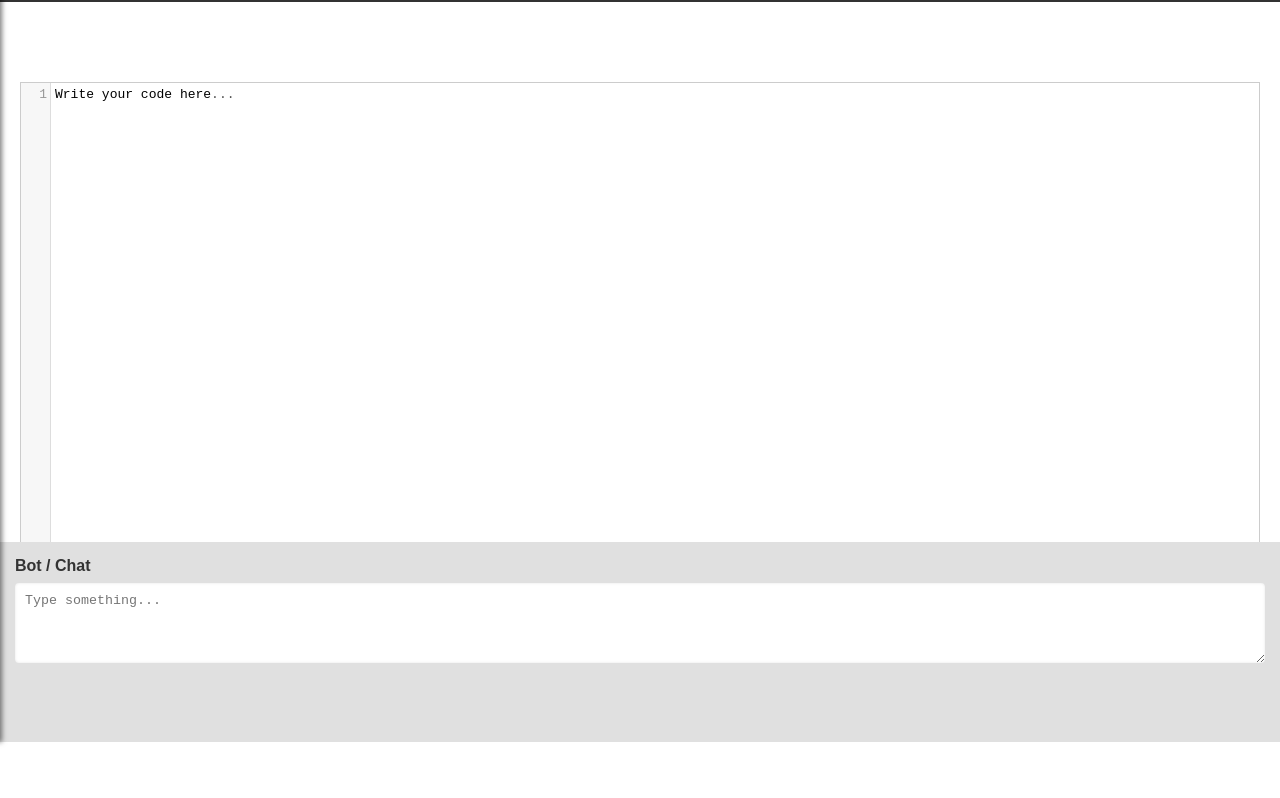
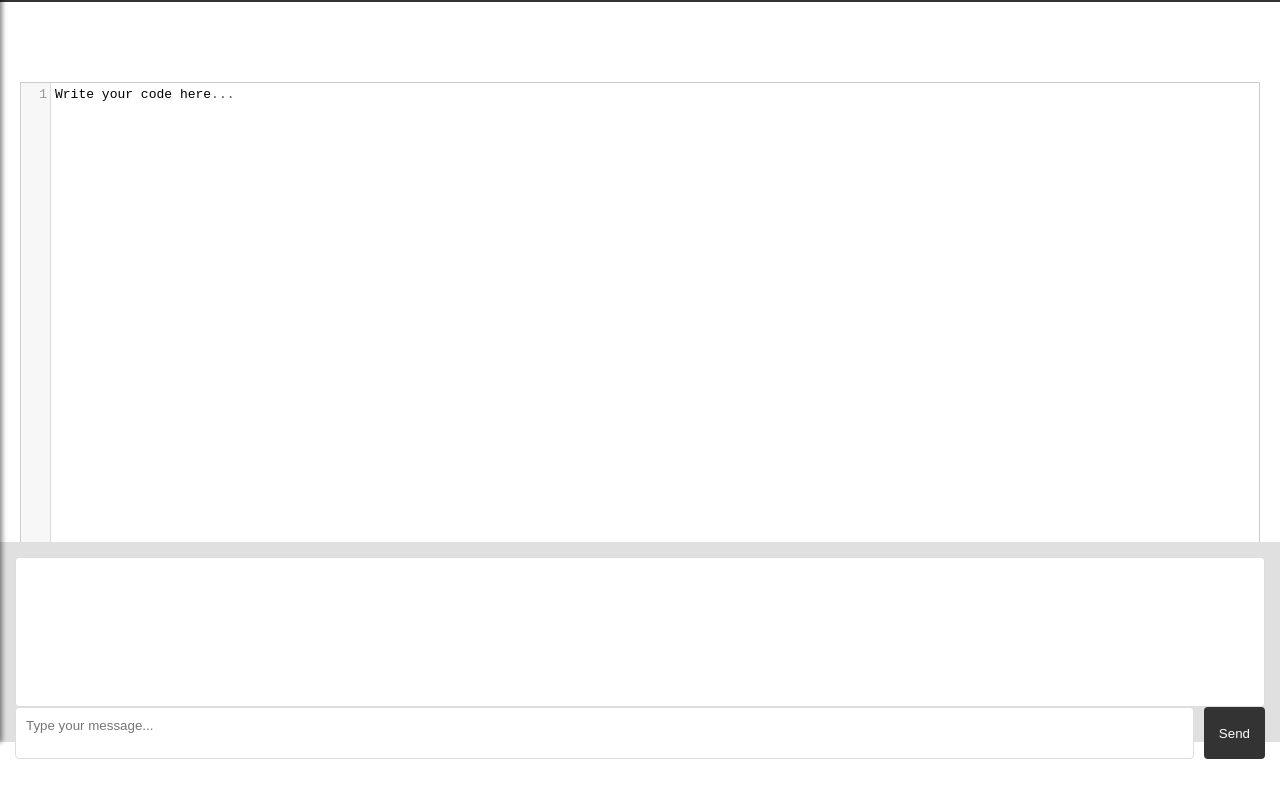
Before and after one commit to HackED-qhj/DevPatch, a plain HTML site: page Frontend/index.html in a window 1280 px wide. Shown: the part 58-856 px from the top of the page. Drawn offline with nearby package versions, Linux system fonts and the light colour scheme.

Commit message:
Made chat box more like a messaging box, styling still needs to be done

```diff
--- a/Frontend/index.html
+++ b/Frontend/index.html
@@ -48,10 +48,14 @@
 
             <!-- Bot Section -->
             <div class="bot-container">
-                <h2>Bot / Chat</h2>
-                <!-- Placeholder -->
-                <textarea id="botInput" placeholder="Type something..."></textarea>
-            </div>
+                <div class="chat-messages">
+                  <!-- Bot conversation messages will appear here -->
+                </div>
+                <div class="chat-input">
+                  <textarea id="botInput" placeholder="Type your message..."></textarea>
+                  <button id="sendButton">Send</button>
+                </div>
+              </div>
 
         </div>
 
--- a/Frontend/style.css
+++ b/Frontend/style.css
@@ -84,12 +84,9 @@ body {
 }
 
 
-
-
-
 /* Main area styling */
 .main {
-    flex: 1;              /* takes up remaining vertical space */
+    flex:1;              /* takes up remaining vertical space */
     padding: 20px;
     background: #fff;
     overflow: auto;
@@ -115,20 +112,38 @@ body {
     bottom: 0;
     left: 0;
     height: 200px;
-  }
+}
 
-  .bot-container h2 {
-    font-size: 16px;
-    margin-bottom: 8px;
-    color: #333;
-  }
+  /* Chat messages display area */
+.chat-messages {
+    background: #fff;
+    border: 1px solid #ddd;
+    padding: 10px;
+    height: 150px;           /* Adjust as needed */
+    overflow-y: auto;
+    border-radius: 4px;
+}
 
-  .bot-container textarea {
-    width: 100%;
-    min-height: 80px;
+  /* Chat input area */
+.chat-input {
+    display: flex;
+    gap: 10px;
+}
+
+.chat-input textarea {
+    flex: 1;
     padding: 10px;
+    border: 1px solid #ddd;
+    border-radius: 4px;
+    resize: none;            /* Prevent resizing for a cleaner look */
+    font-family: inherit;
+}
+
+.chat-input button {
+    padding: 10px 15px;
+    background-color: #333;
+    color: #fff;
     border: none;
     border-radius: 4px;
-    box-shadow: inset 0 0 3px rgba(0, 0, 0, 0.1);
-    resize: vertical;
-  }
+    cursor: pointer;
+}
```
